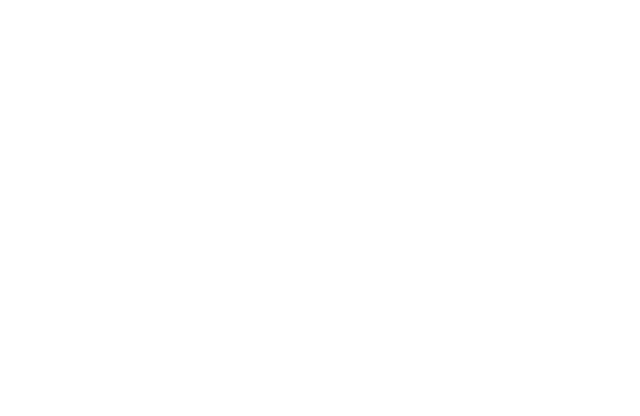
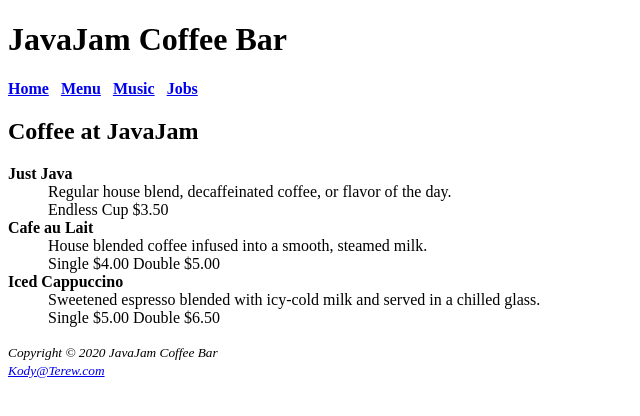
Before and after one commit to KTerew/web-dev-course, a plain HTML site: page ch02/menu.html in a window 1280 px wide. Shown: the whole page, without its empty margins (0-640 px from the left). Drawn offline with Linux system fonts and the light colour scheme.

Commit message:
Chapter 2 Completion

```diff
--- a/ch02/menu.html
+++ b/ch02/menu.html
@@ -3,6 +3,45 @@
     <head>
         <meta charset="UTF-8">
         <meta name="viewport" content="width=device-width, initial-scale=1.0">
-        <title>JavaJam Coffee Bar</title>
+        <title>JavaJam Coffee Bar Menu</title>
     </head>
+    <body>
+        <header>
+            <h1>JavaJam Coffee Bar</h1>
+        </header>
+        <nav>
+            <b><a href="index.html">Home</a> &nbsp;
+               <a href="menu.html">Menu</a> &nbsp;
+               <a href="music.html">Music</a> &nbsp;
+               <a href="jobs.html">Jobs</a> &nbsp;
+            </b>
+        </nav>
+        <main>
+            <h2>Coffee at JavaJam</h2>
+            <dl>
+                <dt><strong>Just Java</strong></dt>
+                <dd>
+                    Regular house blend, decaffeinated coffee, or flavor of the day.<br>
+                    Endless Cup $3.50
+                </dd>
+                <dt><strong>Cafe au Lait</strong></dt>
+                <dd>
+                    House blended coffee infused into a smooth, steamed milk.<br>
+                    Single $4.00 Double $5.00
+                </dd>
+                <dt><strong>Iced Cappuccino</strong></dt>
+                <dd>
+                    Sweetened espresso blended with icy-cold milk and served in a chilled glass.<br>
+                    Single $5.00 Double $6.50
+                </dd>
+            </dl>
+
+        </main>
+        <footer>
+            <small><i>
+                Copyright &copy; 2020 JavaJam Coffee Bar<br>
+                <a href="mailto:Kody@Terew.com">Kody@Terew.com</a>
+            </i></small>
+        </footer>
+    </body>
 </html>
```
Also changed, not shown: ch02/index.html (+24 -0 lines).
